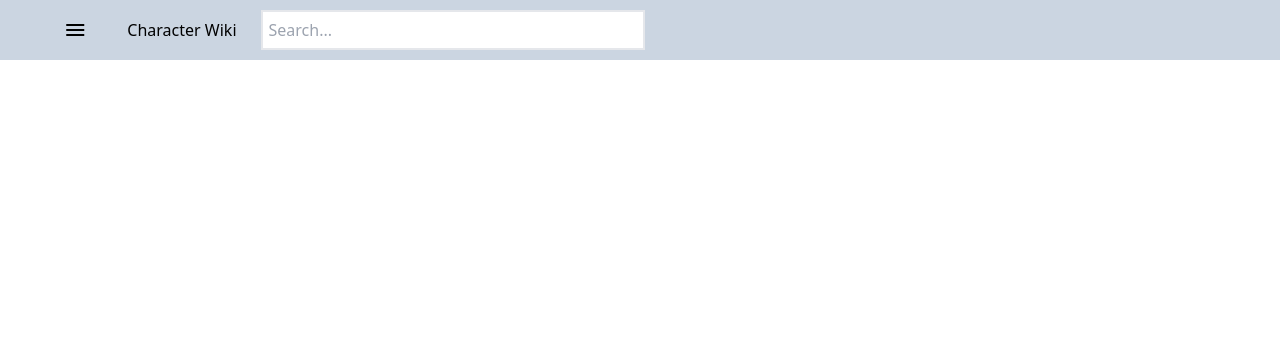
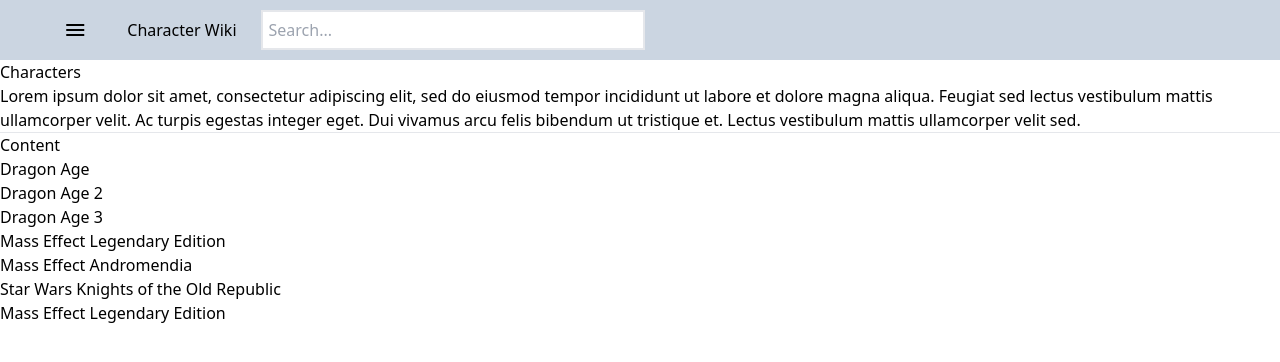
Before and after one commit to amchatman/Character-Wiki, a website: page src/character.html in a window 1280 px wide. Drawn offline with nearby package versions, Linux system fonts and the light colour scheme.

Commit message:
Content -Add filler content

```diff
--- a/src/character.html
+++ b/src/character.html
@@ -6,7 +6,7 @@
     <link href="/dist/output.css" rel="stylesheet">
     <link rel="stylesheet" href="https://fonts.googleapis.com/css2?family=Material+Symbols+Sharp:opsz,wght,FILL,GRAD@48,400,0,0" />
     <link rel="stylesheet" href="https://fonts.googleapis.com/css2?family=Material+Symbols+Outlined:opsz,wght,FILL,GRAD@48,400,0,0" />
-    <title>Character</title>
+    <title>Characters List </title>
 </head>
 <body>
     <!--Header Section-->
@@ -35,6 +35,32 @@
            </ul>
        </div>
    </nav>
+   <main>
+        <h1>Characters</h1>
+        <p>
+            Lorem ipsum dolor sit amet, consectetur adipiscing elit, sed do eiusmod tempor incididunt ut labore
+            et dolore magna aliqua. Feugiat sed lectus vestibulum mattis ullamcorper velit. Ac turpis egestas
+            integer eget. Dui vivamus arcu felis bibendum ut tristique et. Lectus vestibulum mattis ullamcorper velit sed.
+        </p>
+        <hr>
+        <div>
+            <h2>Content</h2>
+            <ul>
+                <li>Dragon Age</li>
+                <li>Dragon Age 2</li>
+                <li>Dragon Age 3</li>
+                <li>Mass Effect Legendary Edition</li>
+                <li>Mass Effect Andromendia</li>
+                <li>Star Wars Knights of the Old Republic</li>
+            </ul>
+        </div>
+        <section>
+            <div>
+                <h2>Mass Effect Legendary Edition</h2>
+            </div>
+        </section>
+
+   </main>
    <script src="script.js"></script>
 </body>
 </html>
```
